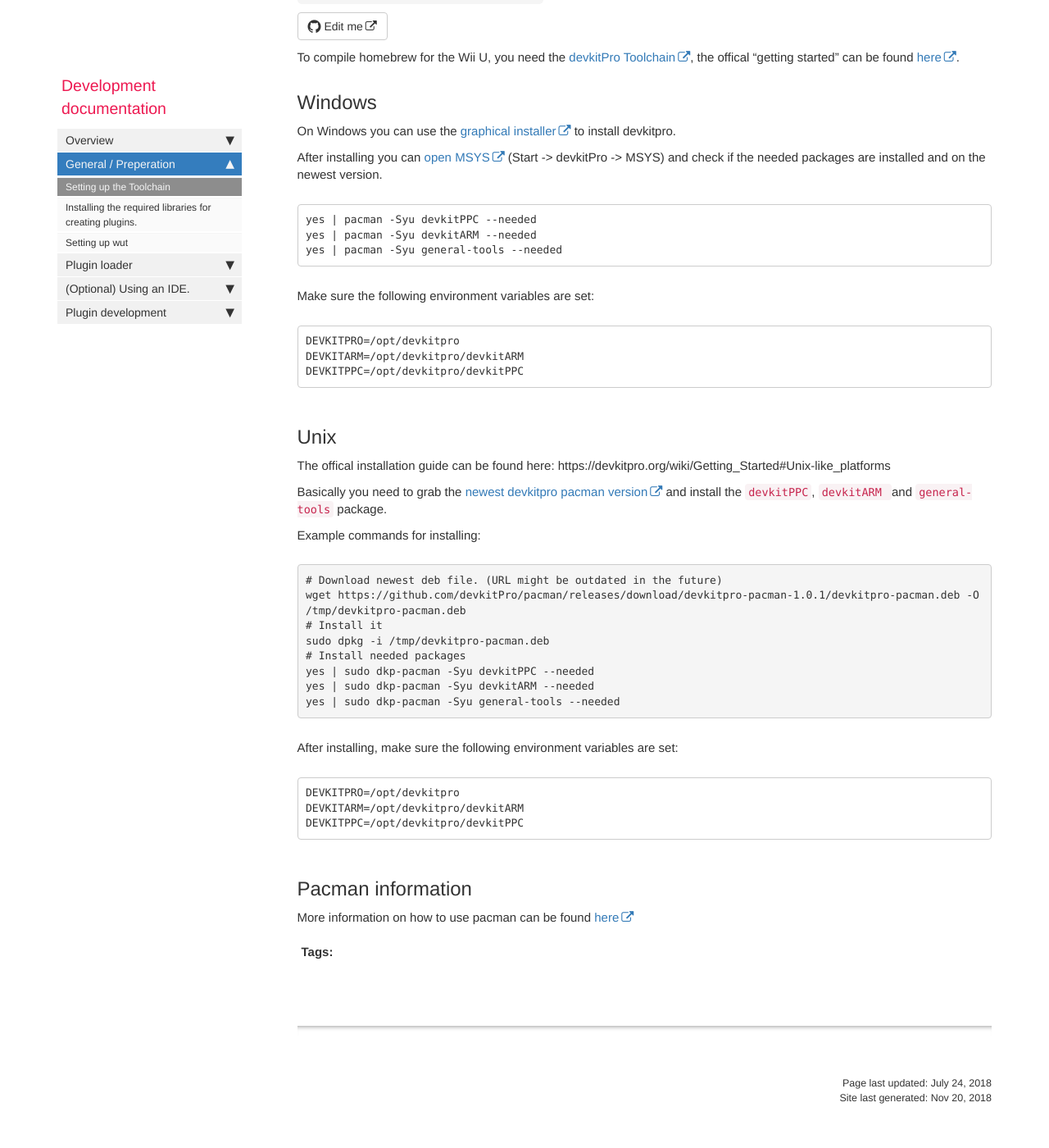
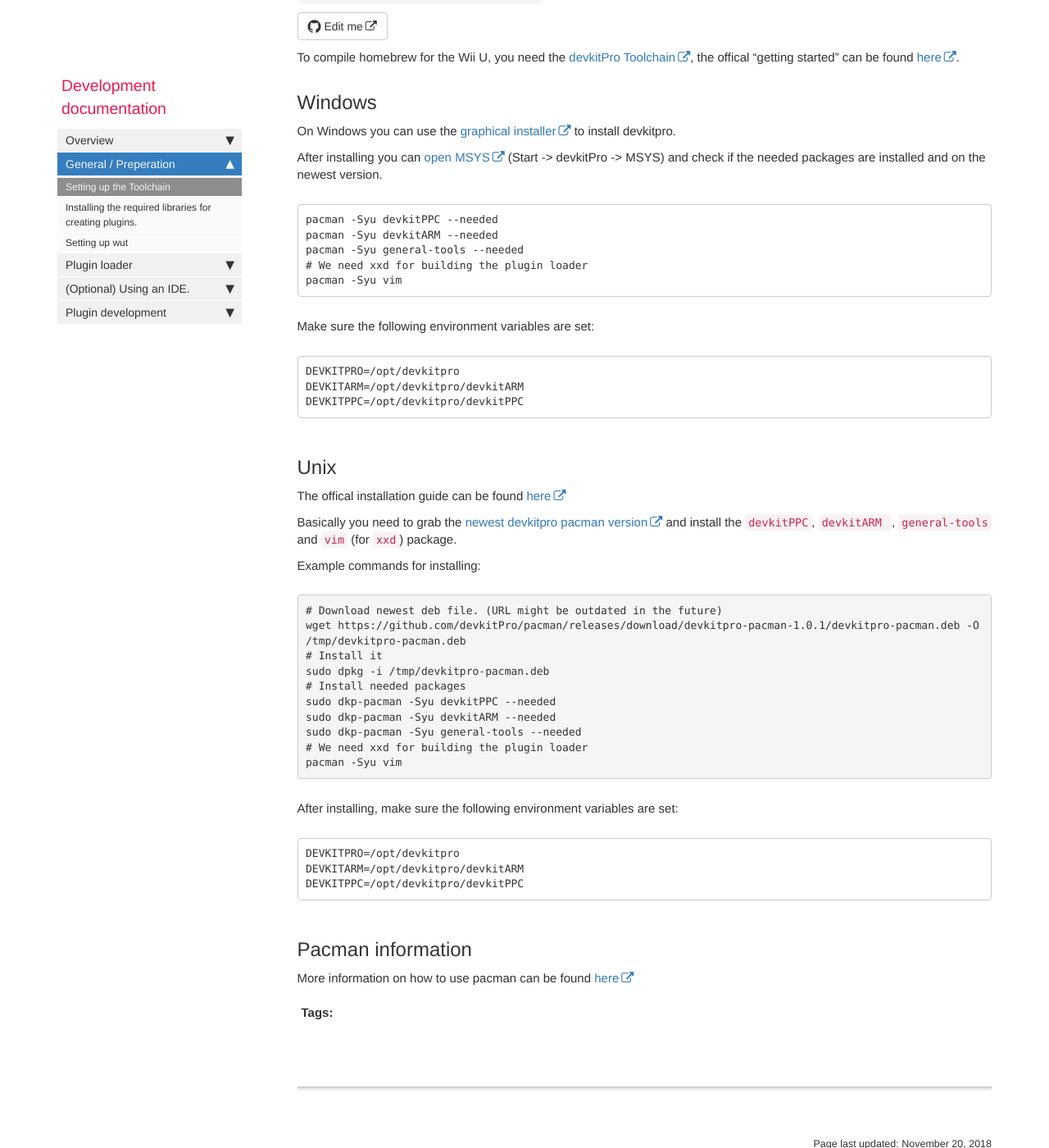
Before and after one commit to wiiu-env/WiiUPluginSystem, a Jekyll site: the page built from pages/dev/dev_toolchain_setup.md, in a window 1280 px wide and 1400 px high, scrolled down 257 px. Shown: the whole window at 82% size. Built offline with Jekyll 4.4.1, drawn with Linux system fonts in a browser that asks for light colours; nearby versions of some CDN libraries; comment, search, counter and statistics services are not loaded.

Commit message:
Update the toolchain setup

````diff
--- a/pages/dev/dev_toolchain_setup.md
+++ b/pages/dev/dev_toolchain_setup.md
@@ -2,7 +2,7 @@
 title: Setting up the toolchain
 tags: [toolchain]
 keywords: toolchain, devkitpro, devkitppc
-last_updated: July 24, 2018
+last_updated: November 20, 2018
 sidebar: dev_sidebar
 permalink: dev_toolchain_setup.html
 folder: dev
@@ -16,9 +16,11 @@ On Windows you can use the [graphical installer](https://github.com/devkitPro/in
 
 After installing you can [open MSYS](https://devkitpro.org/wiki/Getting_Started#Windows) (Start -> devkitPro -> MSYS) and check if the needed packages are installed and on the newest version.
 ```
-yes | pacman -Syu devkitPPC --needed
-yes | pacman -Syu devkitARM --needed
-yes | pacman -Syu general-tools --needed
+pacman -Syu devkitPPC --needed
+pacman -Syu devkitARM --needed
+pacman -Syu general-tools --needed
+# We need xxd for building the plugin loader
+pacman -Syu vim
 ```
 
 Make sure the following environment variables are set:
@@ -29,9 +31,9 @@ DEVKITPPC=/opt/devkitpro/devkitPPC
 ```
 
 ## Unix
-The offical installation guide can be found here: https://devkitpro.org/wiki/Getting_Started#Unix-like_platforms
+The offical installation guide can be found [here](https://devkitpro.org/wiki/Getting_Started#Unix-like_platforms)
 
-Basically you need to grab the [newest devkitpro pacman version](https://github.com/devkitPro/pacman/releases/) and install the `devkitPPC`, `devkitARM ` and `general-tools` package.
+Basically you need to grab the [newest devkitpro pacman version](https://github.com/devkitPro/pacman/releases/) and install the `devkitPPC`, `devkitARM `, `general-tools` and `vim` (for `xxd`) package.
 
 Example commands for installing:
 ```Bash
@@ -40,9 +42,11 @@ wget https://github.com/devkitPro/pacman/releases/download/devkitpro-pacman-1.0.
 # Install it
 sudo dpkg -i /tmp/devkitpro-pacman.deb
 # Install needed packages
-yes | sudo dkp-pacman -Syu devkitPPC --needed
-yes | sudo dkp-pacman -Syu devkitARM --needed
-yes | sudo dkp-pacman -Syu general-tools --needed
+sudo dkp-pacman -Syu devkitPPC --needed
+sudo dkp-pacman -Syu devkitARM --needed
+sudo dkp-pacman -Syu general-tools --needed
+# We need xxd for building the plugin loader
+pacman -Syu vim
 ```
 
 After installing, make sure the following environment variables are set:
````
